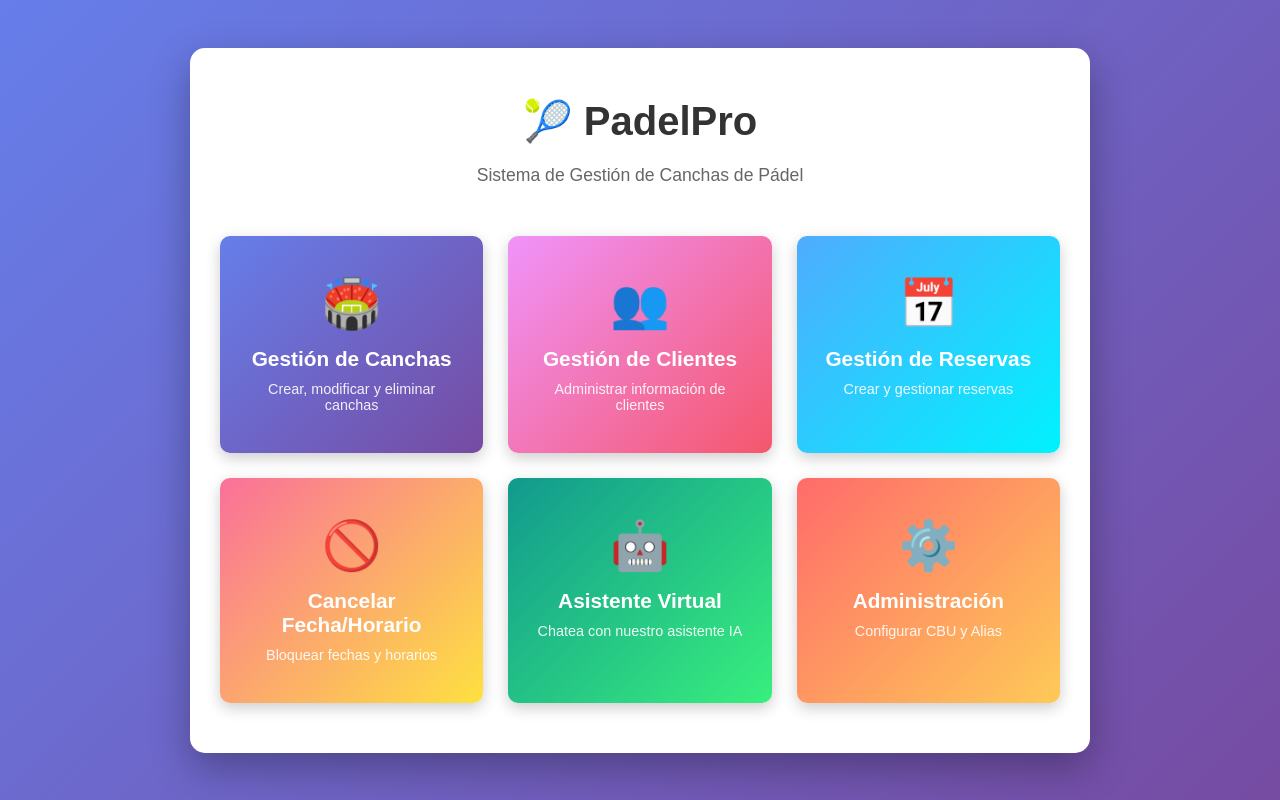
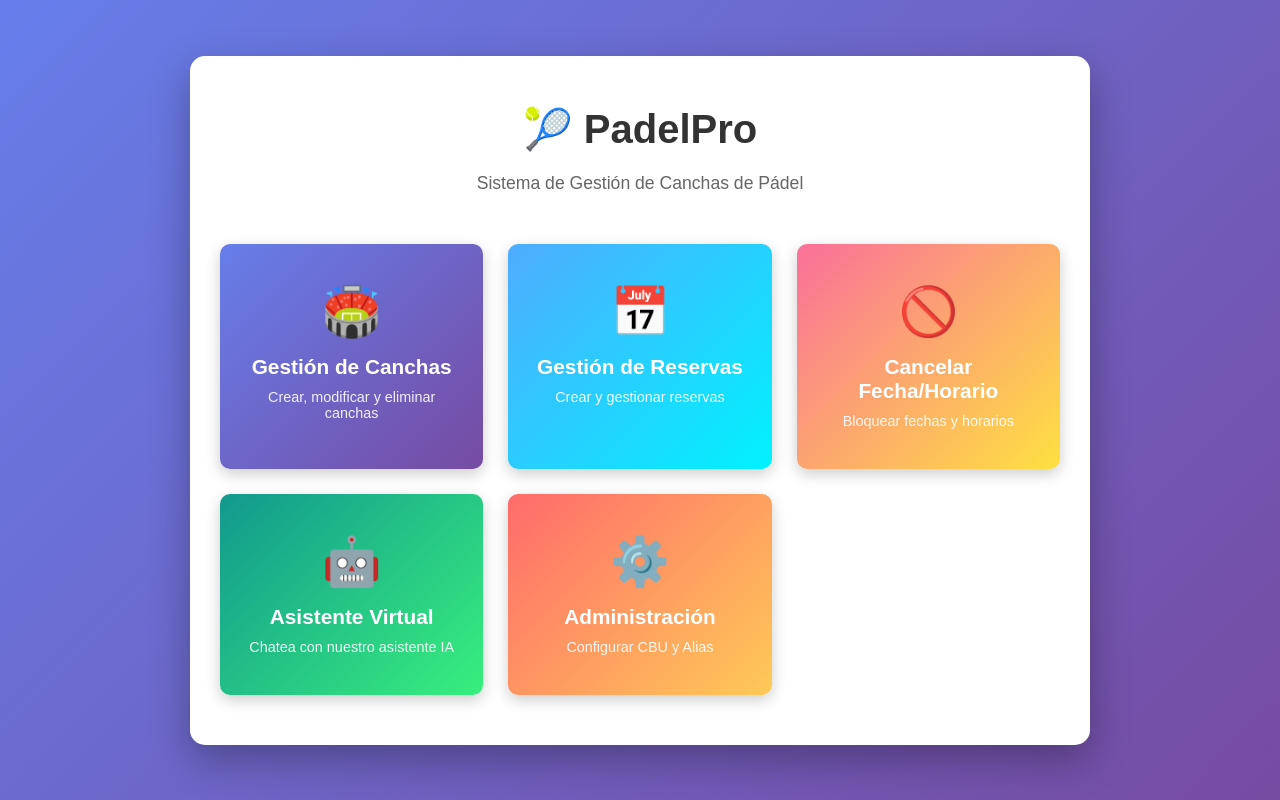
Before and after one commit to mateolafalce/padelpro, a plain HTML site: page front/index.html in a window 1280 px wide. Drawn offline with Linux system fonts and the light colour scheme.

Commit message:
update 2

```diff
--- a/front/index.html
+++ b/front/index.html
@@ -86,9 +86,7 @@
             background: linear-gradient(135deg, #667eea 0%, #764ba2 100%);
         }
 
-        .menu-card.clientes {
-            background: linear-gradient(135deg, #f093fb 0%, #f5576c 100%);
-        }
+
 
         .menu-card.reservas {
             background: linear-gradient(135deg, #4facfe 0%, #00f2fe 100%);
@@ -122,12 +120,6 @@
                 <p>Crear, modificar y eliminar canchas</p>
             </a>
 
-            <a href="/abml-clientes" class="menu-card clientes">
-                <div class="icon">👥</div>
-                <h2>Gestión de Clientes</h2>
-                <p>Administrar información de clientes</p>
-            </a>
-
             <a href="/abml-reservas" class="menu-card reservas">
                 <div class="icon">📅</div>
                 <h2>Gestión de Reservas</h2>
```
